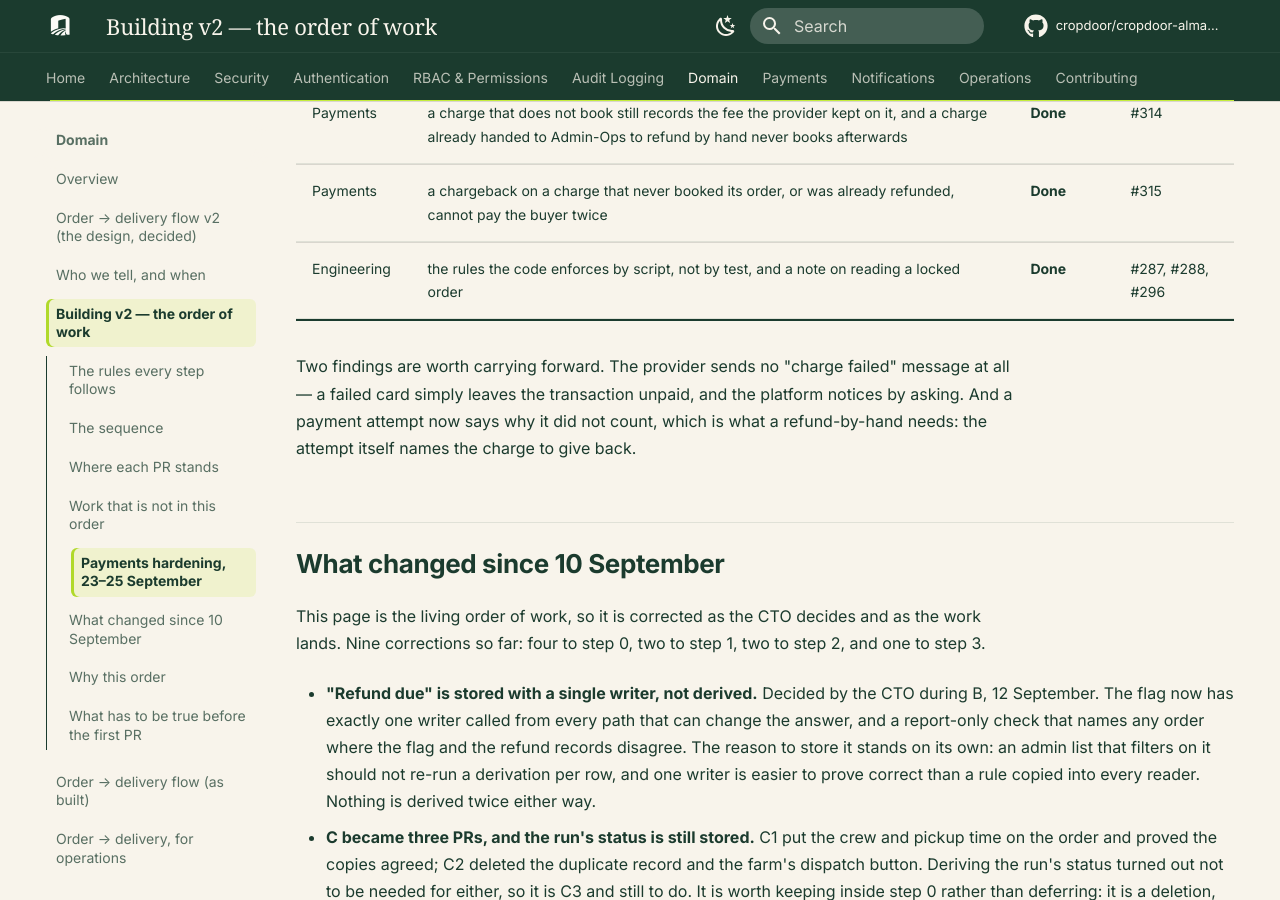
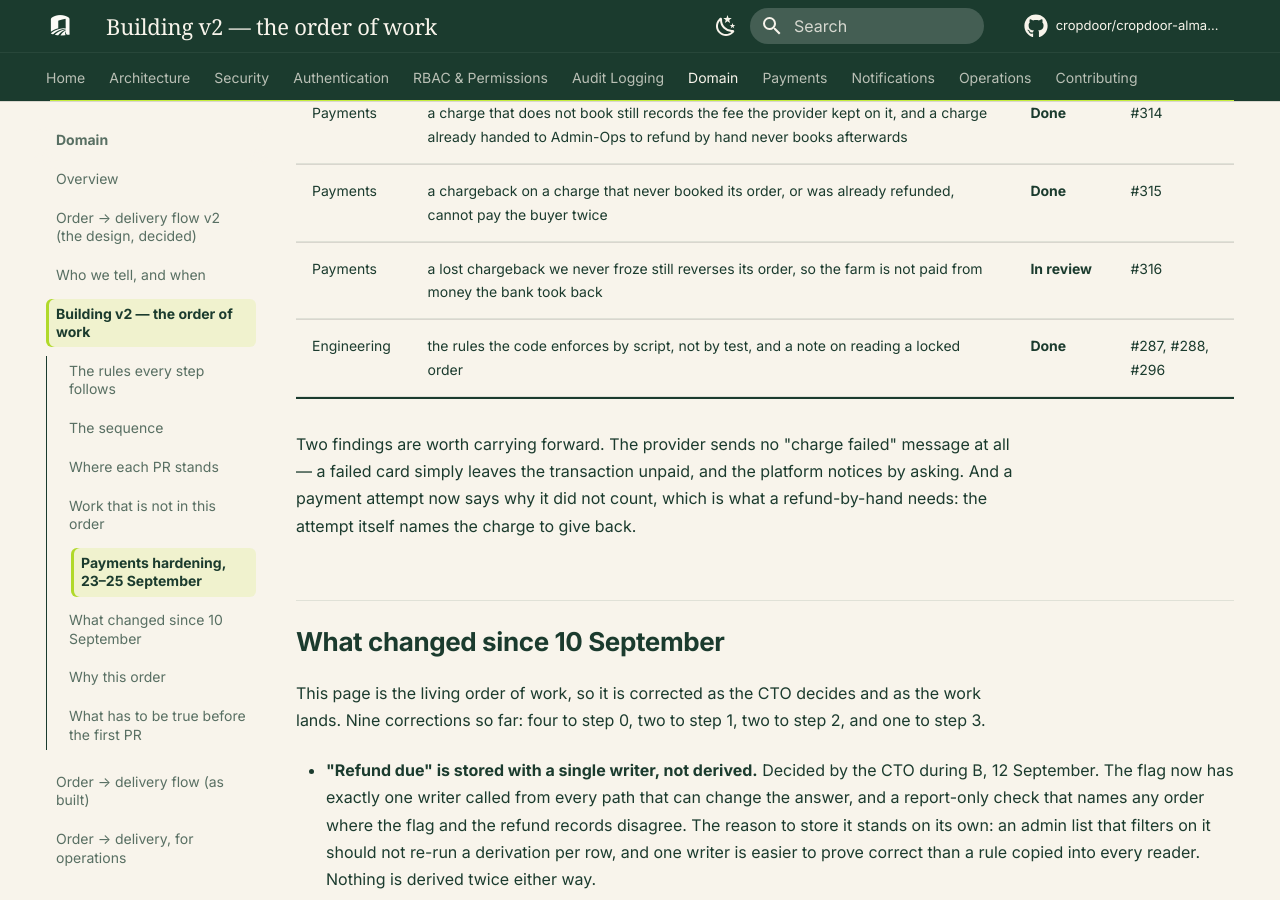
Before and after one commit to cropdoor/cropdoor-almanac, an MkDocs documentation site: the page built from docs/domain/order-delivery-flow-v2-build-order.md, in a window 1280 px wide and 900 px high, scrolled down 10542 px. Built offline with MkDocs 1.6.1 and Material for MkDocs 9.7.7, drawn with Linux system fonts in a browser that asks for light colours; some web fonts are replaced; comment, search, counter and statistics services are not loaded.

Commit message:
tracker: a lost chargeback we never froze still reverses, in review (#316)

```diff
--- a/docs/domain/order-delivery-flow-v2-build-order.md
+++ b/docs/domain/order-delivery-flow-v2-build-order.md
@@ -136,6 +136,7 @@ Found while building step 3's refunds and while testing against the real payment
 | Notifications | a payment returned after its order was cancelled is told as that, not as a refund | **Done** | #313 |
 | Payments | a charge that does not book still records the fee the provider kept on it, and a charge already handed to Admin-Ops to refund by hand never books afterwards | **Done** | #314 |
 | Payments | a chargeback on a charge that never booked its order, or was already refunded, cannot pay the buyer twice | **Done** | #315 |
+| Payments | a lost chargeback we never froze still reverses its order, so the farm is not paid from money the bank took back | **In review** | #316 |
 | Engineering | the rules the code enforces by script, not by test, and a note on reading a locked order | **Done** | #287, #288, #296 |
 
 Two findings are worth carrying forward. The provider sends no "charge failed" message at all — a failed card simply leaves the transaction unpaid, and the platform notices by asking. And a payment attempt now says why it did not count, which is what a refund-by-hand needs: the attempt itself names the charge to give back.
```
